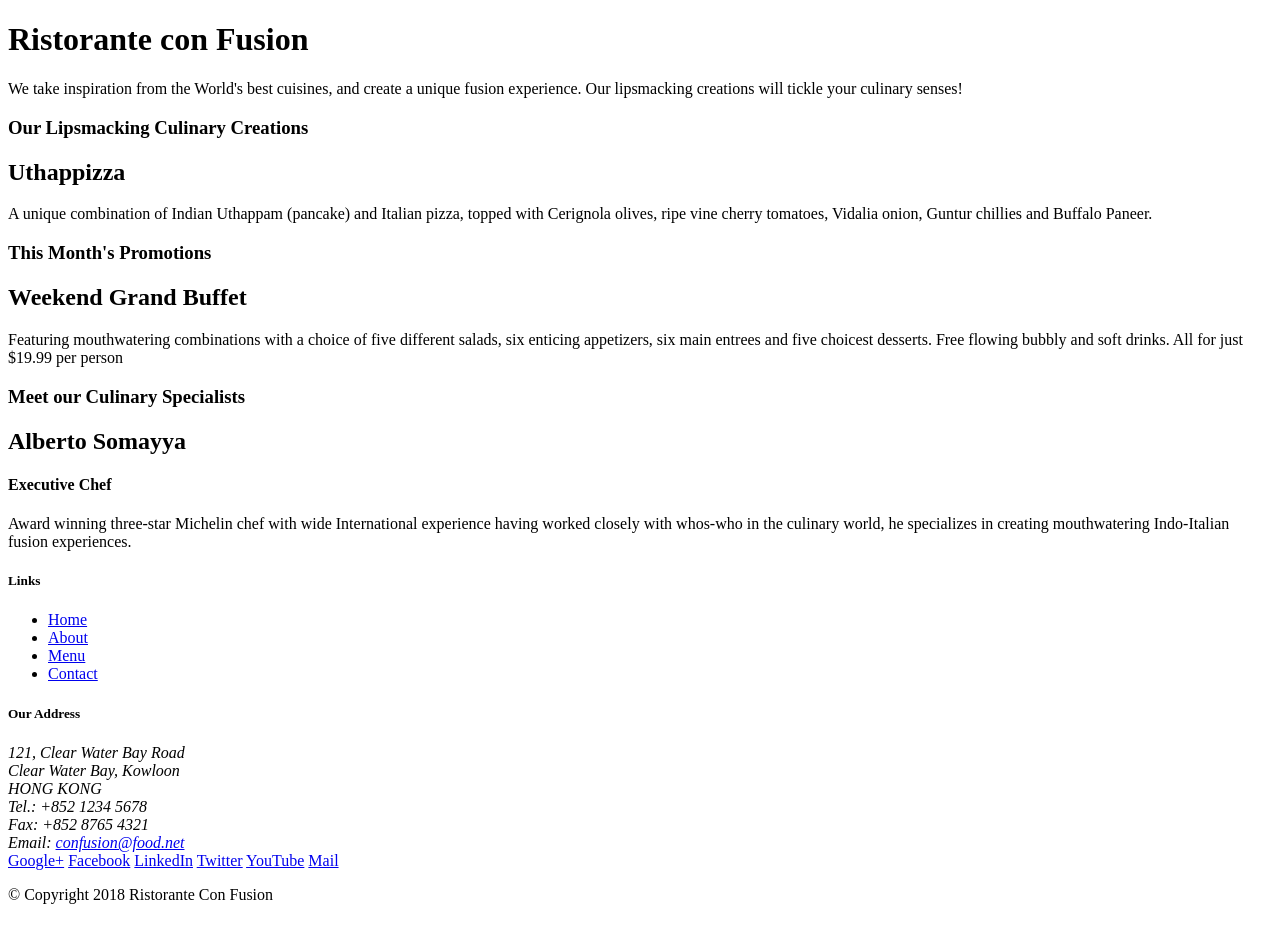
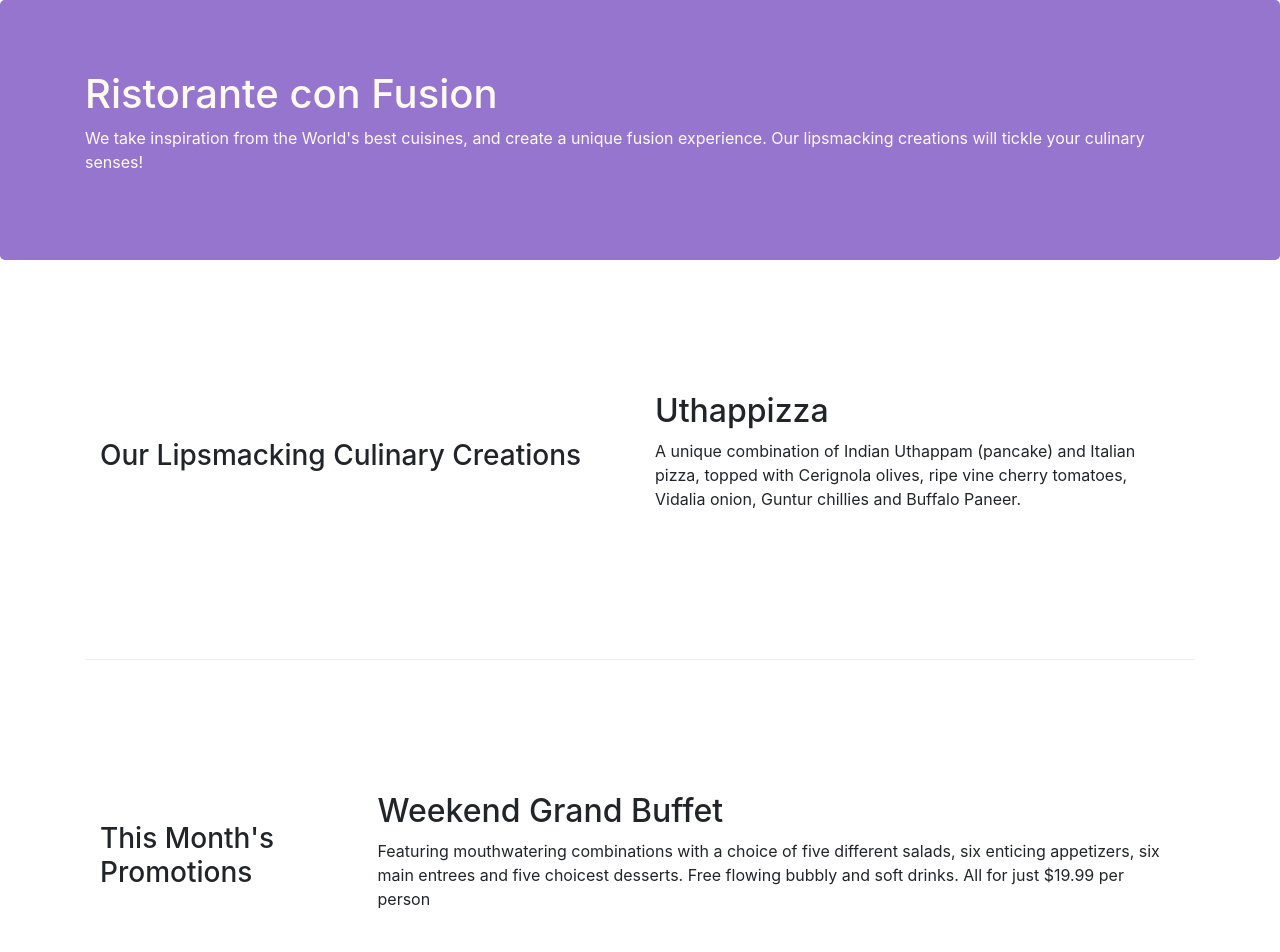
Before and after one commit to Hnmani/Bootstrap-Website-Coursera, a website: page index.html in a window 1280 px wide. Shown: the top 952 px of the page. Before the commit the page ends 920 px from the top, so only its background shows below. Drawn offline with nearby package versions, Linux system fonts and the light colour scheme.

Commit message:
about us

```diff
--- /dev/null
+++ b/css/styles.css
@@ -0,0 +1,29 @@
+.row-header{
+    margin:0px auto;
+    padding:0px;
+}
+
+.row-content {
+    margin:0px auto;
+    padding: 50px 0px 50px 0px;
+    border-bottom: 1px ridge;
+    min-height:400px;
+}
+
+.footer{
+    background-color: #D1C4E9;
+    margin:0px auto;
+    padding: 20px 0px 20px 0px;
+}
+.jumbotron {
+    padding:70px 30px 70px 30px;
+    margin:0px auto;
+    background: #9575CD ;
+    color:floralwhite;
+}
+
+address{
+    font-size:80%;
+    margin:0px;
+    color:#0f0f0f;
+}
--- a/index.html
+++ b/index.html
@@ -2,14 +2,23 @@
 <html lang="en">
 
 <head>
+  <!-- Required meta tags always come first -->
+  <meta charset="utf-8">
+  <meta name="viewport" content="width=device-width, initial-scale=1, shrink-to-fit=no">
+  <meta http-equiv="x-ua-compatible" content="ie=edge">
+
+
+  <!-- Bootstrap CSS -->
+  <link rel="stylesheet" href="node_modules/bootstrap/dist/css/bootstrap.min.css">
+  <link href="css/styles.css" rel="stylesheet">
     <title>Ristorante Con Fusion</title>
 </head>
 
 <body>
 
-    <header>
-        <div>
-            <div>
+    <header class='jumbotron'>
+        <div class='container'>
+            <div class='row align-items-center row-header'>
                 <div>
                     <h1>Ristorante con Fusion</h1>
                     <p>We take inspiration from the World's best cuisines, and create a unique fusion experience. Our lipsmacking creations will tickle your culinary senses!</p>
@@ -20,33 +29,33 @@
         </div>
     </header>
 
-    <div>
-        <div>
-            <div>
+    <div class='container'>
+        <div class="row align-items-center row-content">
+            <div class='col-12 col-sm-6'>
                 <h3>Our Lipsmacking Culinary Creations</h3>
             </div>
-            <div>
+            <div class='col-12 col-sm'>
                 <h2>Uthappizza</h2>
                 <p>A unique combination of Indian Uthappam (pancake) and Italian pizza, topped with Cerignola olives, ripe vine cherry tomatoes, Vidalia onion, Guntur chillies and Buffalo Paneer.</p>
             </div>
         </div>
 
 
-        <div>
-            <div>
+        <div class='row align-items-center row-content'>
+            <div class='col-12 col-sm-4 col-md-3'>
                 <h3>This Month's Promotions</h3>
             </div>
-            <div>
+            <div class='col-12 col-sm col-md'>
                 <h2>Weekend Grand Buffet</h2>
                 <p>Featuring mouthwatering combinations with a choice of five different salads, six enticing appetizers, six main entrees and five choicest desserts. Free flowing bubbly and soft drinks. All for just $19.99 per person </p>
             </div>
         </div>
 
-        <div>
-            <div>
+        <div class='row align-items-center row-content'>
+            <div class='col-12 col-sm-6'>
                 <h3>Meet our Culinary Specialists</h3>
             </div>
-            <div>
+            <div class='col-12 col-sm'>
                 <h2>Alberto Somayya</h2>
                 <h4>Executive Chef</h4>
                 <p>Award winning three-star Michelin chef with wide International experience having worked closely with whos-who in the culinary world, he specializes in creating mouthwatering Indo-Italian fusion experiences. </p>
@@ -54,19 +63,19 @@
         </div>
     </div>
 
-    <footer>
-        <div>
-            <div>
-                <div>
+    <footer class="footer">
+        <div class='container'>
+            <div class='row align-items-center '>
+                <div class='col-4 col-sm-2 offset-1'>
                     <h5>Links</h5>
-                    <ul>
+                    <ul class="unstyled">
                         <li><a href="#">Home</a></li>
-                        <li><a href="#">About</a></li>
+                        <li><a href="aboutus.html">About</a></li>
                         <li><a href="#">Menu</a></li>
                         <li><a href="#">Contact</a></li>
                     </ul>
                 </div>
-                <div>
+                <div class='col-7 col-sm-5'>
                     <h5>Our Address</h5>
                     <address>
 		              121, Clear Water Bay Road<br>
@@ -77,8 +86,8 @@
 		              Email: <a href="mailto:confusion@food.net">confusion@food.net</a>
 		           </address>
                 </div>
-                <div>
-                    <div>
+                <div class='col-12 col-sm-4 align-self-center'>
+                    <div class='text-center'>
                         <a href="http://google.com/+">Google+</a>
                         <a href="http://www.facebook.com/profile.php?id=">Facebook</a>
                         <a href="http://www.linkedin.com/in/">LinkedIn</a>
@@ -88,14 +97,17 @@
                     </div>
                 </div>
            </div>
-           <div>
-                <div>
+           <div class='row align-items-center justify-content-center'>
+                <div class='col-auto'>
                     <p>© Copyright 2018 Ristorante Con Fusion</p>
                 </div>
            </div>
         </div>
     </footer>
-
+    <!-- jQuery first, then Popper.js, then Bootstrap JS. -->
+    <script src="node_modules/jquery/dist/jquery.slim.min.js"></script>
+    <script src="node_modules/popper.js/dist/umd/popper.min.js"></script>
+    <script src="node_modules/bootstrap/dist/js/bootstrap.min.js"></script>
 </body>
 
 </html>
--- a/package.json
+++ b/package.json
@@ -14,6 +14,8 @@
     "lite-server": "^2.3.0"
   },
   "dependencies": {
-    "bootstrap": "^4.0.0"
+    "bootstrap": "^4.0.0",
+    "jquery": "^3.3.1",
+    "popper.js": "^1.12.9"
   }
 }
```
Also changed, not shown: aboutus.html (added, +113 -0 lines), 1 other file.
